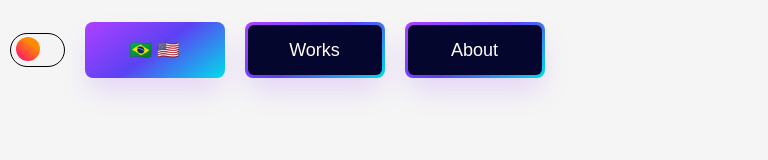
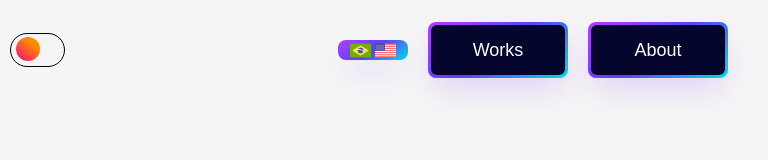
Before and after one commit to ramondfalcao/portifolio, a React (Create React App) app: page / in a window 768 px wide. Shown: the top 160 px of the page. Built offline with nearby package versions, Linux system fonts and the light colour scheme.

Commit message:
Feat: Mudando as flags para imagem, compatibilidade com windows

```diff
--- a/src/components/Header.css
+++ b/src/components/Header.css
@@ -76,10 +76,25 @@
     display: flex;
     flex-direction: row;
     width: 100%;
+    justify-content: flex-end;
+    padding-right: 40px;
+    align-items: center;
   }
 
   .menu-mobile {
     display: none;
+  }
+
+  .btn-translate {
+    height: 20px;
+    width: 20px;
+    min-width: 70px;
+    padding: 10px;
+  }
+
+  .img-flag {
+    width: 25px;
+    padding: 2px;
   }
 }
 
@@ -116,4 +131,9 @@
     min-width: 70px;
     padding: 10px;
   }
+
+  .img-flag {
+    width: 25px;
+    padding: 2px;
+  }
 }
--- a/src/components/Header.js
+++ b/src/components/Header.js
@@ -2,6 +2,8 @@ import React, { useContext, useState } from 'react';
 import { Link } from 'react-router-dom';
 import menuDark from '../assets/menuDark.svg';
 import menuWhite from '../assets/menuWhite.svg';
+import brazilFlag from '../assets/brazil.png';
+import usFlag from '../assets/united-states.png';
 import './Header.css'
 import './toggleDark.css'
 import portfolioContext from '../context/PortfolioContext';
@@ -49,7 +51,8 @@ function Header(props) {
                 className='btn-translate'
                 type="button"
               >
-                🇧🇷 🇺🇸
+                <img className="img-flag" src={brazilFlag} alt="" />
+                <img className="img-flag" src={usFlag} alt="" />
               </button>
             <Link className='btn-desktop' to={ buttons ? "/works" : "/"}>
               <button
```
Also changed, not shown: src/assets/brazil.png (added), src/assets/united-states.png (added).
